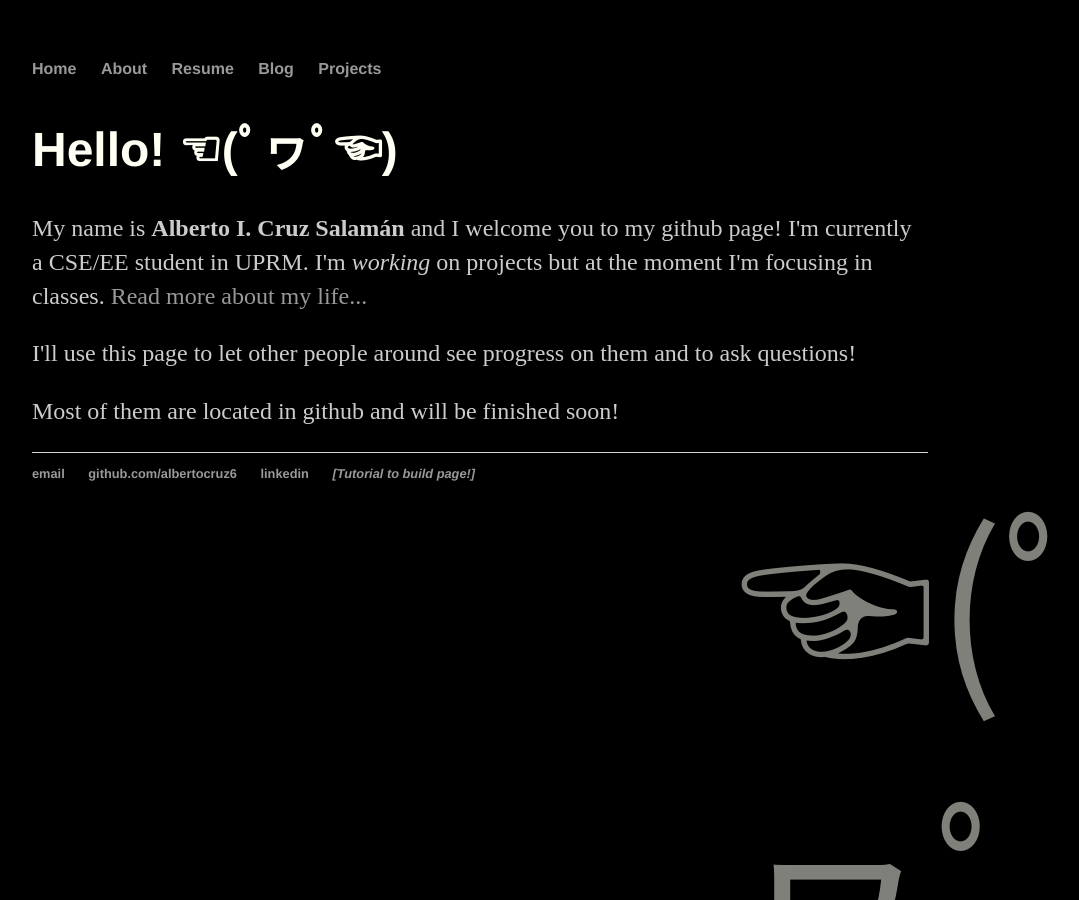
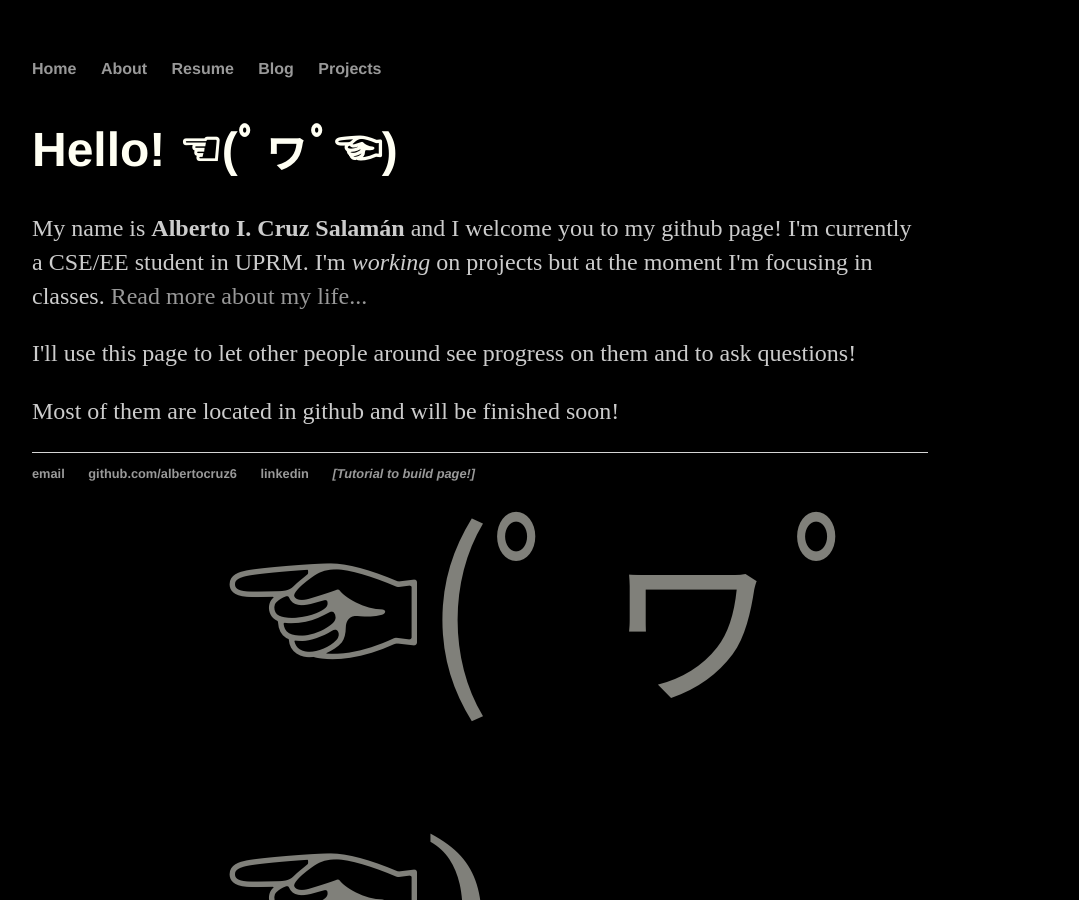
Before and after one commit to albertocruz6/albertocruz6.github.io, a Jekyll site: the page built from index.html, in a window 1280 px wide. Shown: the whole page, without its empty margins (160-1239 px from the left). Built offline with Jekyll 4.4.1, drawn with Linux system fonts in a browser that asks for light colours.

Commit message:
Update index.html

```diff
--- a/index.html
+++ b/index.html
@@ -4,7 +4,7 @@
 ---
 <style>
 #watermark { position: fixed; top: 50%;
-  left: 70%;  font-size: 200px; opacity: 0.5;}
+  left: 30%;  font-size: 200px; opacity: 0.5;}
 </style>
 <div class="blurb">
         <h1>Hello! ☜(ﾟヮﾟ☜)</h1>
```
